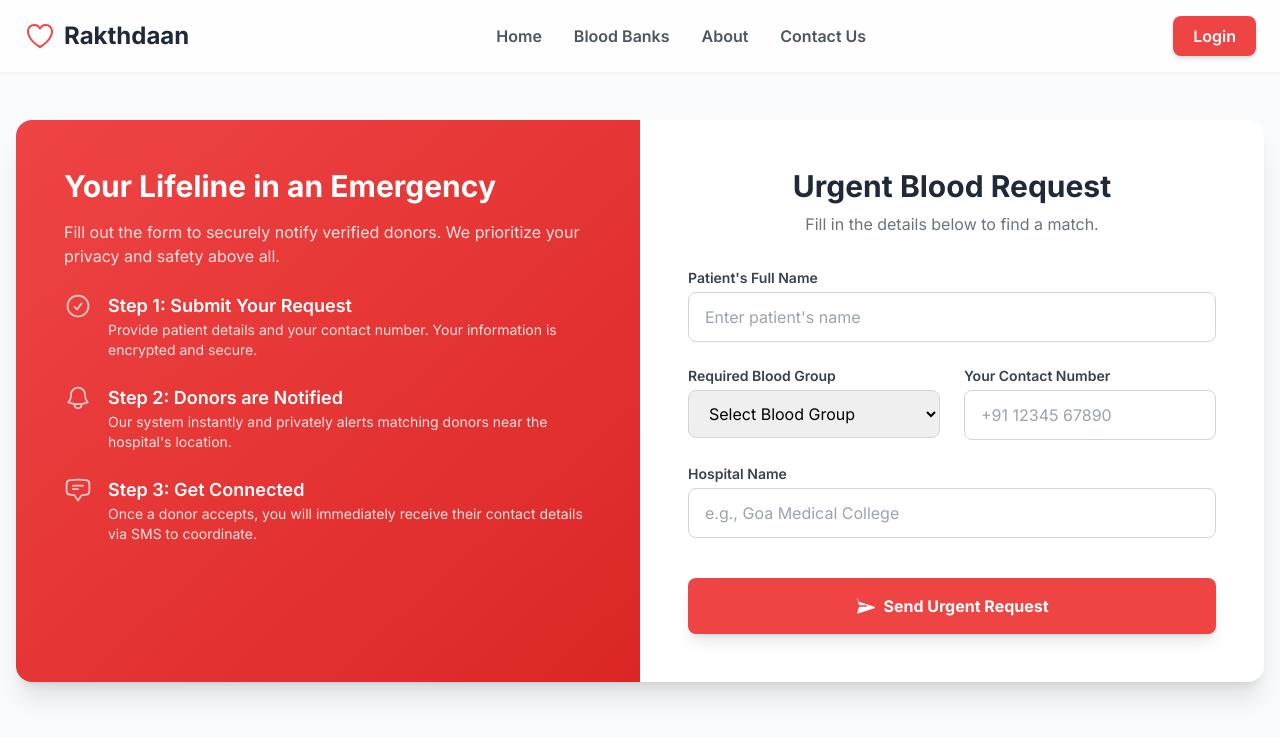
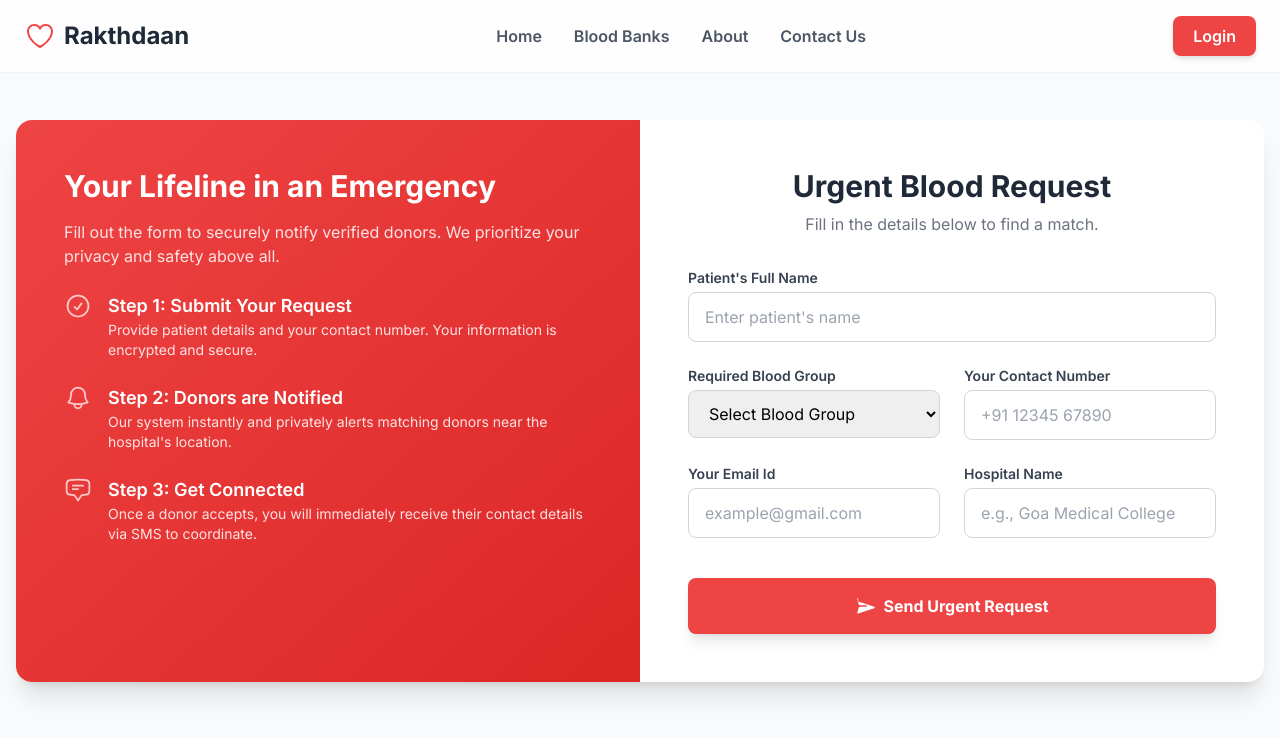
Before and after one commit to Abhiraj05/AbhiMay-Project1, a Django app: page /blood_request/ in a window 1280 px wide. Shown: the top 737 px of the page. Run offline with Django 5.2, Linux system fonts and the light colour scheme; some libraries are stand-ins or nearby versions.

Commit message:
created sent email function which sends request pending email to blood donor and requester and tested aswell

```diff
--- a/newproject/home/templates/request_blood.html
+++ b/newproject/home/templates/request_blood.html
@@ -206,7 +206,7 @@
       class="bg-white rounded-2xl shadow-xl overflow-hidden lg:grid lg:grid-cols-2"
     >
       <!-- Left Side: Informational Panel -->
-      <div class="p-8 md:p-12 bg-gradient-to-br from-red-500 to-red-600 text-white">
+    <div class="p-8 md:p-12 bg-gradient-to-br from-red-500 to-red-600 text-white">
            <h2 class="text-3xl font-bold mb-4">Your Lifeline in an Emergency</h2>
         <p class="text-red-100 mb-6">
           Fill out the form to securely notify verified donors. We prioritize
@@ -354,9 +354,21 @@
                 class="mt-1 w-full px-4 py-3 border border-gray-300 rounded-lg focus:ring-red-500 focus:border-red-500 transition"
               />
             </div>
-          </div>
-
-          <div>
+            <div>
+              <label
+                for="email-id"
+                class="block text-sm font-semibold text-gray-700"
+                >Your Email Id</label
+              >
+              <input
+                type="email"
+                id="email-id"
+                name="email_id"
+                placeholder="example@gmail.com"
+                class="mt-1 w-full px-4 py-3 border border-gray-300 rounded-lg focus:ring-red-500 focus:border-red-500 transition"
+              />
+            </div>
+            <div>
             <label
               for="hospital-name"
               class="block text-sm font-semibold text-gray-700"
@@ -370,7 +382,7 @@
               class="mt-1 w-full px-4 py-3 border border-gray-300 rounded-lg focus:ring-red-500 focus:border-red-500 transition"
             />
           </div>
-
+          </div>
           <div class="pt-4">
             <button
               type="submit"
@@ -389,6 +401,8 @@
               <span>Send Urgent Request</span>
             </button>
           </div>
+          </div>
+
         </form>
       </div>
     </div>
--- a/newproject/home/views.py
+++ b/newproject/home/views.py
@@ -1,6 +1,24 @@
 from django.shortcuts import render
+from django.contrib import messages
 from home.models import Request_Blood
+from django.core.mail import send_mail
+
 # Create your views here.
+def send_email(name,hospital_email,donor_email):
+    try:
+        send_mail(
+        "Blood Request Pending ",
+         f"""Hello! {name},
+        your blood request has been sent.
+        Once it is approved, we will contact you.
+        Thank you!
+        """,
+        hospital_email,
+        [donor_email],
+        fail_silently=False,
+        )
+    except:
+        messages.error("email not sent!")
 
 
 def blood_request(request):
@@ -10,6 +28,7 @@ def blood_request(request):
         patient_name = request.POST.get("patient_name")
         blood_group = request.POST.get("blood_group")
         contact_number = request.POST.get("contact_number")
+        email_id = request.POST.get("email_id")
         hospital_name = request.POST.get("hospital_name")
 
         if not patient_name:
@@ -29,6 +48,8 @@ def blood_request(request):
                                          contact_number=contact_number,
                                          hospital_name=hospital_name)
             request_blood.save()
+            hospital_email="xyz@gmail.com"
+            send_email(patient_name,hospital_email,email_id)
             message = True
             return render(request, "request_blood.html", {"message": message})
 
```
Also changed, not shown: newproject/donors/views.py (+19 -1 lines), newproject/newproject/settings.py (+6 -1 lines), newproject/db.sqlite3.
